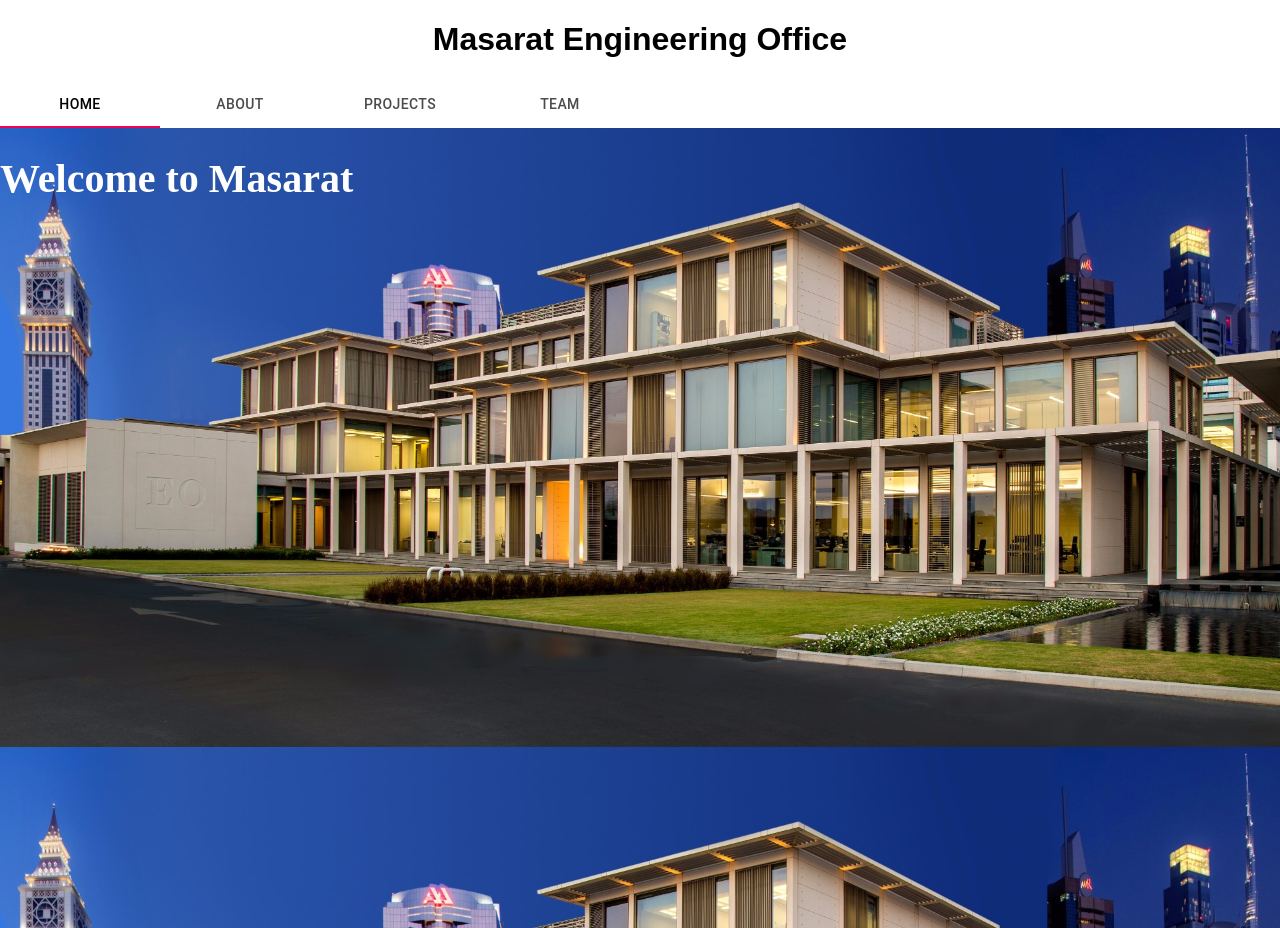
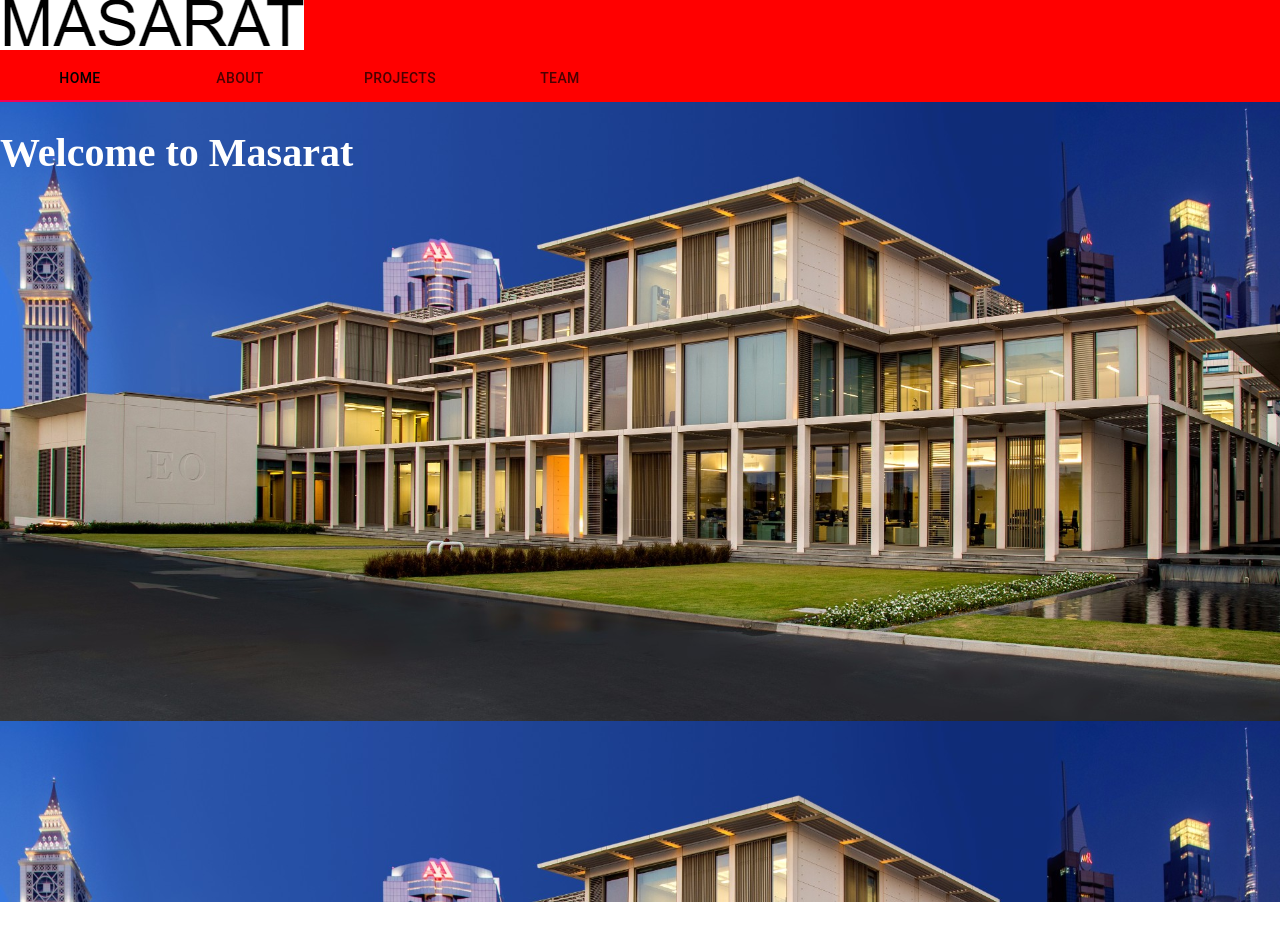
Before and after one commit to ajarara/masaratoffice, a React (Create React App) app: page / in a window 1280 px wide. After the commit the page ends 902 px from the top, so only its background shows below. Built offline with nearby package versions, Linux system fonts and the light colour scheme.

Commit message:
Make tabs red for now

```diff
--- a/src/App.css
+++ b/src/App.css
@@ -1,5 +1,4 @@
 .App-header {
-  background-color: #282c34;
   background-image: url("Image/Background.jpg");
   min-height: 100vh;
   background-size: contain;
@@ -13,3 +12,7 @@
   color: white;
   font-family: "sans-serif";
 }
+
+.navigation {
+  background-color: red;
+}
--- a/src/App.tsx
+++ b/src/App.tsx
@@ -1,20 +1,19 @@
 import React, { useState, useCallback } from 'react';
-import logo from './logo.svg';
 import './App.css';
+import navText from './Image/Navigation_Text.png';
 import Tabs from '@material-ui/core/Tabs' ;
 import Tab from '@material-ui/core/Tab';
 import { useTheme , makeStyles } from '@material-ui/core/styles';
 import useMediaQuery from '@material-ui/core/useMediaQuery';
 
-// Styling
 const useStyles = makeStyles ({
   title :{
     fontFamily: "sans-serif",
     textAlign: "center",
   },
-  tabs:{
+  tabs: {
     width: "50%",
-  }
+  },
 })
 
 const FullTabView = () => {
@@ -26,8 +25,8 @@
   }, [setValue]);
 
   return (
-    <React.Fragment>
-      <h1 className = {classes.title}><b>Masarat Engineering Office</b></h1>
+    <div className={"navigation"}>
+      <img src={navText} />
       <Tabs value={value} onChange={onChange} className = {classes.tabs}>
         <Tab label={"Home"} />
         <Tab label={"About"}/>
@@ -35,7 +34,7 @@
         <Tab label={"Team"} />
         <Tab label={"Contact"} />
       </Tabs>
-    </React.Fragment>
+    </div>
   );
 }
 
```
